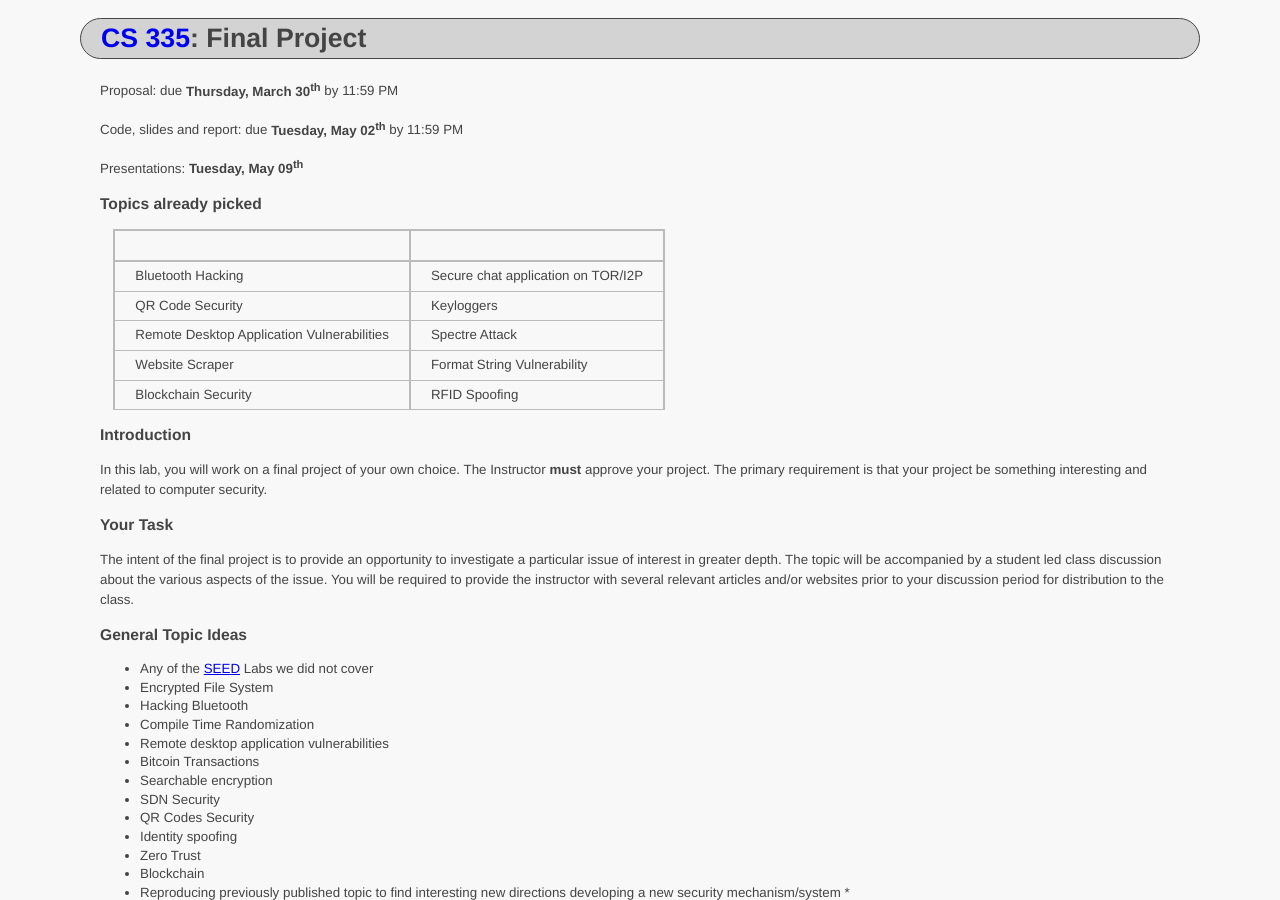
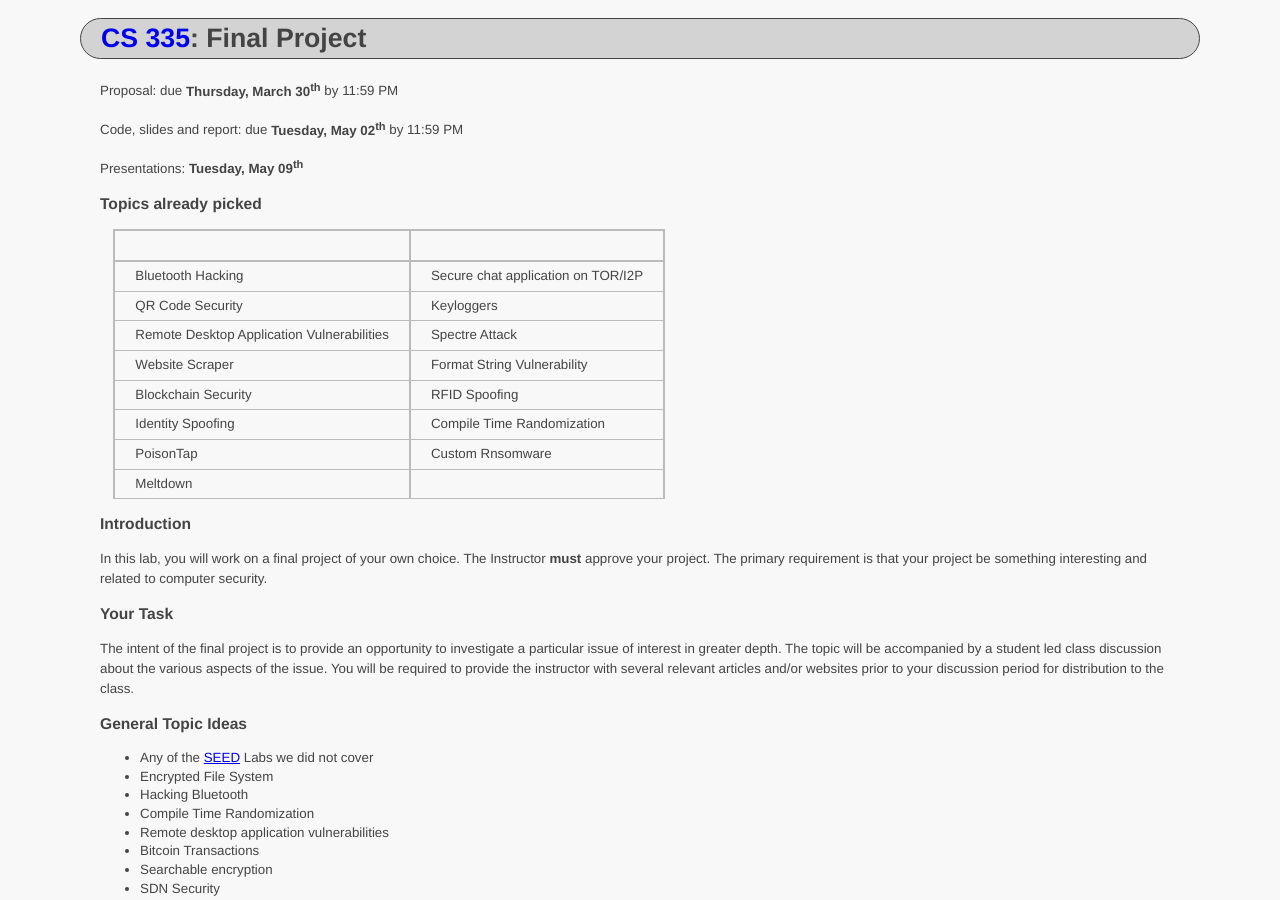
Before and after one commit to ycpcs/cs335-spring2023, a Jekyll site: the page built from assignments/project.md, in a window 1280 px wide and 900 px high. Built offline with Jekyll 4.4.1, drawn with Linux system fonts in a browser that asks for light colours.

Commit message:
Update project.md

```diff
--- a/assignments/project.md
+++ b/assignments/project.md
@@ -19,6 +19,9 @@ QR Code Security | Keyloggers
 Remote Desktop Application Vulnerabilities | Spectre Attack
 Website Scraper | Format String Vulnerability
 Blockchain Security | RFID Spoofing
+Identity Spoofing | Compile Time Randomization
+PoisonTap | Custom Rnsomware
+Meltdown |
 
 ### Introduction
 
```
